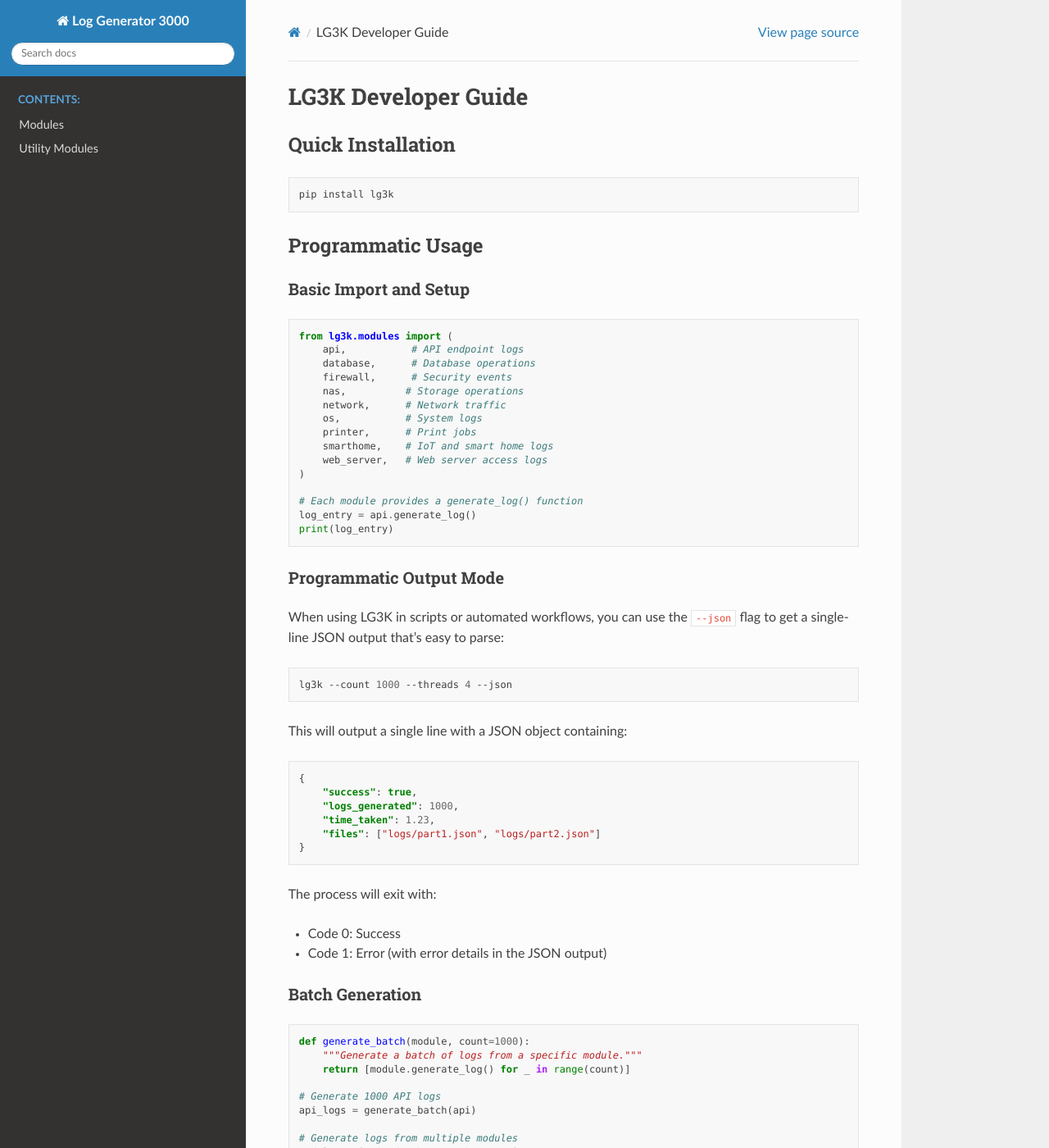
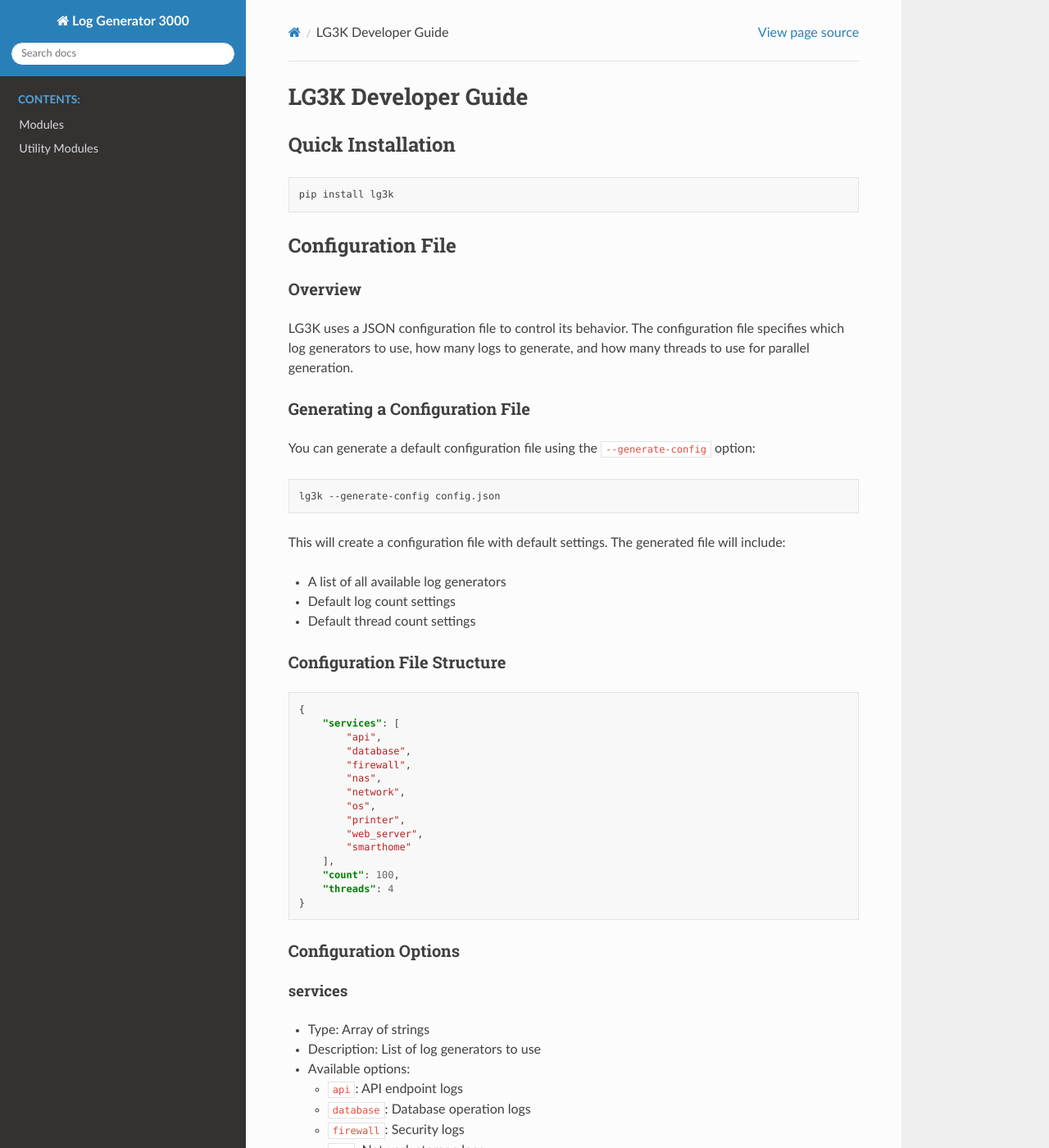
Before and after one commit to mikl0s/LG3K, a Sphinx documentation site: the page built from docs/developer_guide.md, in a window 1280 px wide and 1400 px high. Shown: the whole window at 82% size. Built offline with Sphinx 7.4.7 and the Read the Docs theme 3.1.0, drawn with Linux system fonts in a browser that asks for light colours; some of the changed text lies outside the part shown.

````diff
--- a/docs/developer_guide.md
+++ b/docs/developer_guide.md
@@ -4,6 +4,83 @@
 
 ```bash
 pip install lg3k
+```
+
+## Configuration File
+
+### Overview
+LG3K uses a JSON configuration file to control its behavior. The configuration file specifies which log generators to use, how many logs to generate, and how many threads to use for parallel generation.
+
+### Generating a Configuration File
+You can generate a default configuration file using the `--generate-config` option:
+
+```bash
+lg3k --generate-config config.json
+```
+
+This will create a configuration file with default settings. The generated file will include:
+- A list of all available log generators
+- Default log count settings
+- Default thread count settings
+
+### Configuration File Structure
+```json
+{
+    "services": [
+        "api",
+        "database",
+        "firewall",
+        "nas",
+        "network",
+        "os",
+        "printer",
+        "web_server",
+        "smarthome"
+    ],
+    "count": 100,
+    "threads": 4
+}
+```
+
+### Configuration Options
+
+#### services
+- Type: Array of strings
+- Description: List of log generators to use
+- Available options:
+  - `api`: API endpoint logs
+  - `database`: Database operation logs
+  - `firewall`: Security logs
+  - `nas`: Network storage logs
+  - `network`: Network traffic logs
+  - `os`: Operating system logs
+  - `printer`: Print job logs
+  - `web_server`: Web server access logs
+  - `smarthome`: Smart home device logs
+
+#### count
+- Type: Integer
+- Description: Number of log entries to generate per service
+- Default: 100
+- Maximum: 1,000,000
+
+#### threads
+- Type: Integer
+- Description: Number of threads to use for parallel log generation
+- Default: System CPU count
+- Minimum: 1
+
+### Using the Configuration File
+Once you have a configuration file, you can use it with LG3K:
+
+```bash
+lg3k --config config.json
+```
+
+You can override configuration file settings using command-line options:
+
+```bash
+lg3k --config config.json --count 1000 --threads 2
 ```
 
 ## Programmatic Usage
````
